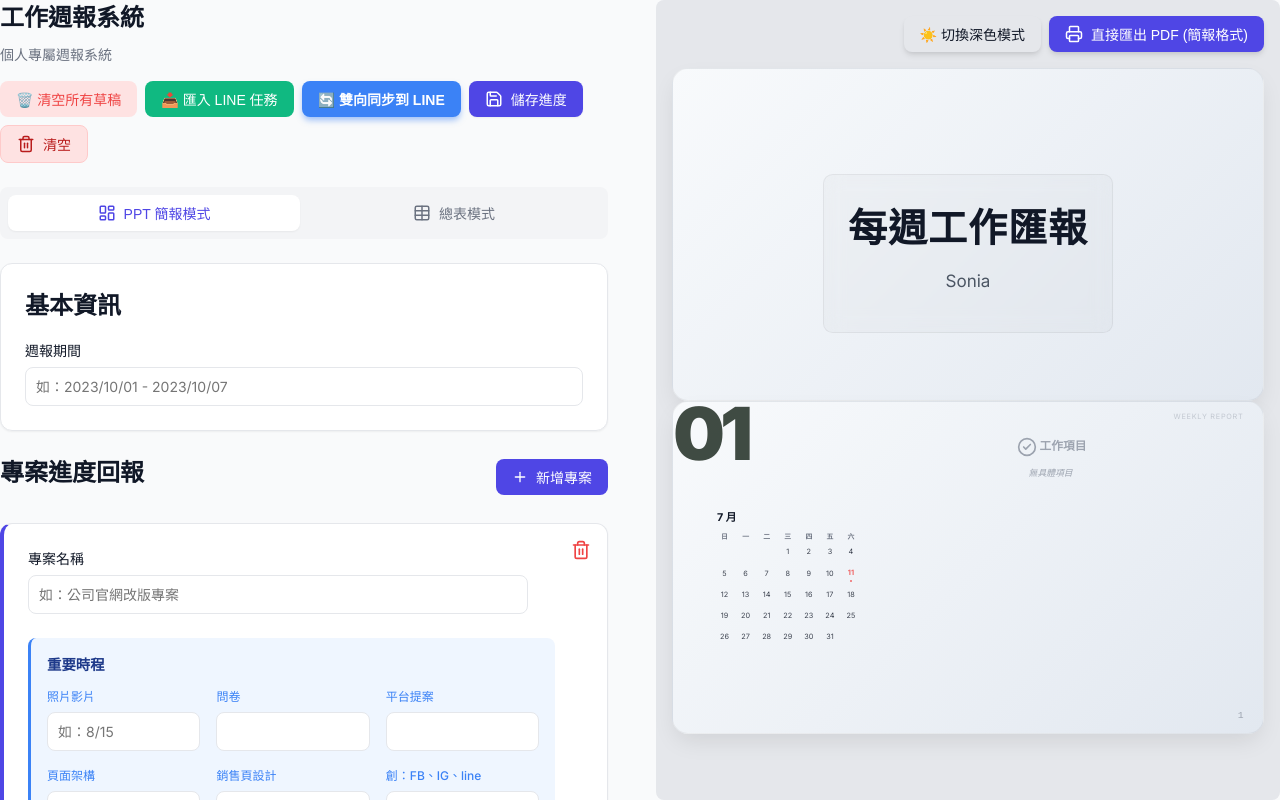
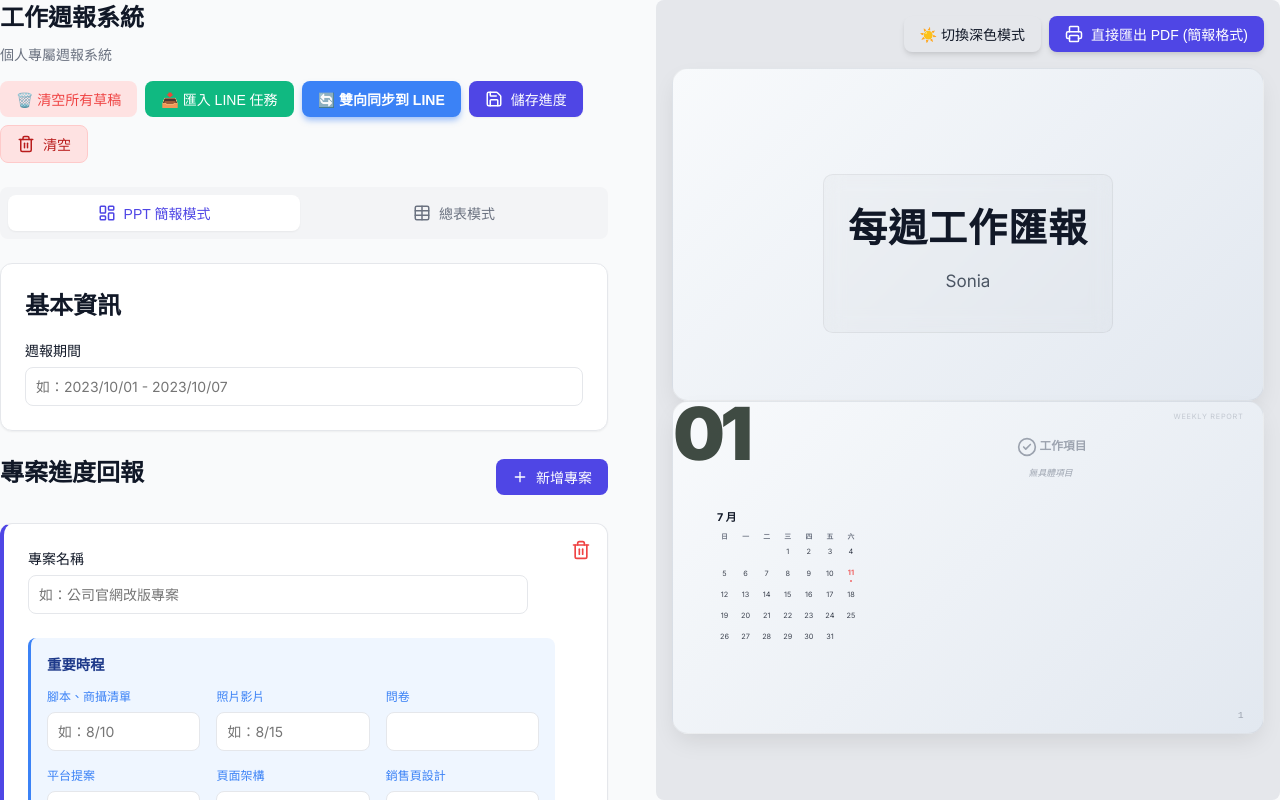
Before and after one commit to soniiifun/weekly-report, a Next.js app: page / in a window 1280 px wide. Both pictures are taken after a click on the button "新增專案". Built offline with nearby package versions, Linux system fonts and the light colour scheme.

Commit message:
Add scriptPhotoList milestone

```diff
--- a/src/components/ReportApp.tsx
+++ b/src/components/ReportApp.tsx
@@ -565,6 +565,10 @@ export default function ReportApp({ currentUser = 'Guest' }: ReportAppProps) {
                 <label style={{ fontSize: '0.9rem', fontWeight: 'bold', color: '#1E3A8A', marginBottom: '0.8rem', display: 'block' }}>重要時程</label>
                 <div style={{ display: 'grid', gridTemplateColumns: 'repeat(3, 1fr)', gap: '1rem' }}>
                   <div>
+                    <label style={{ fontSize: '0.75rem', color: '#3B82F6' }}>腳本、商攝清單</label>
+                    <input className="input-field" value={project.milestones?.scriptPhotoList || ''} onChange={e => updateMilestone(project.id, 'scriptPhotoList', e.target.value)} placeholder="如：8/10" />
+                  </div>
+                  <div>
                     <label style={{ fontSize: '0.75rem', color: '#3B82F6' }}>照片影片</label>
                     <input className="input-field" value={project.milestones?.filming || ''} onChange={e => updateMilestone(project.id, 'filming', e.target.value)} placeholder="如：8/15" />
                   </div>
@@ -913,6 +917,7 @@ export default function ReportApp({ currentUser = 'Guest' }: ReportAppProps) {
               }[] = [];
 
               const milestoneLabels: Record<string, string> = {
+                scriptPhotoList: '腳本、商攝清單',
                 filming: '照片影片',
                 questionnaire: '問卷',
                 platformProposal: '平台提案',
--- a/src/types/index.ts
+++ b/src/types/index.ts
@@ -11,6 +11,7 @@ export interface Task {
 }
 
 export interface Milestones {
+  scriptPhotoList?: string;
   filming?: string;
   questionnaire?: string;
   platformProposal?: string;
```
